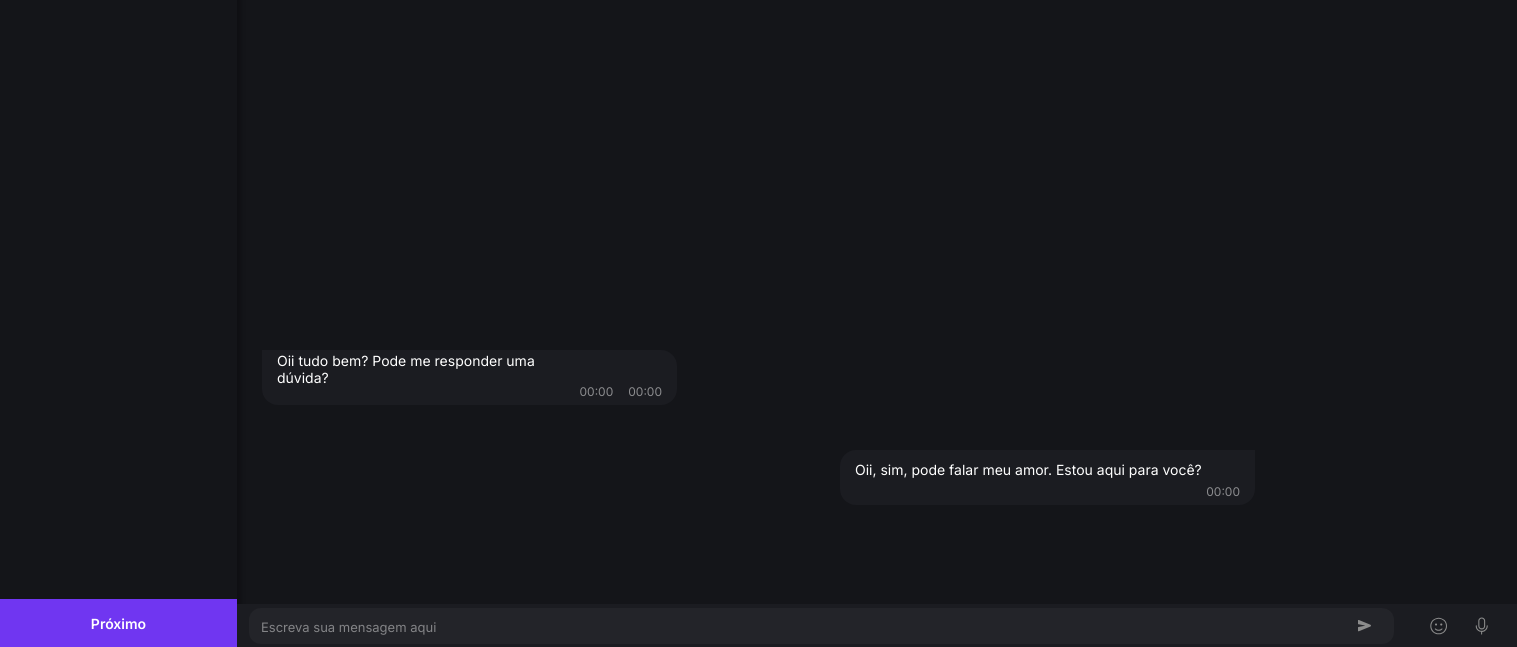
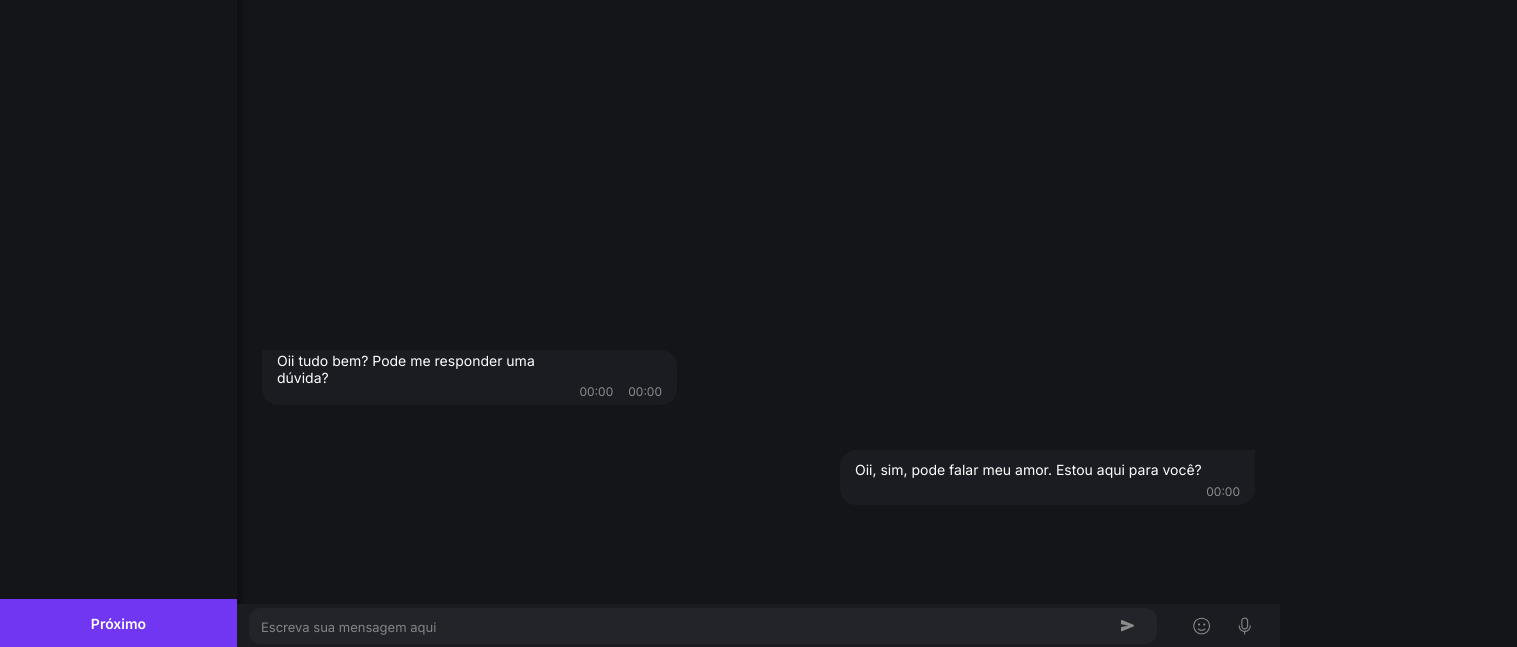
Before and after one commit to MarcoMacias/conversacomigo, a plain HTML site: page chat.html in a window 1280 px wide. Shown: the part 153-800 px from the top of the page, 1517 px wide, since content can reach past the window. Drawn offline with nearby package versions, Linux system fonts and the light colour scheme; a script that the page names is missing.

Commit message:
fix bug that the input on chat page was too big

```diff
--- a/chat.css
+++ b/chat.css
@@ -144,7 +144,7 @@ main {
 .segundoContainer {
     display: flex;
     flex-direction: column;
-    /*justify-content: space-between;*/
+    justify-content: space-between;
     width: 100%;
     height: 40%;
 }
@@ -277,6 +277,8 @@ main {
         margin-top: 20px;
     }
 
+    #containerInput {position: absolute;bottom: 0;}
+
 }
 
 @media screen and (max-width: 390px) {
--- a/chat.html
+++ b/chat.html
@@ -76,7 +76,7 @@
 
 
             <div class="container mt-5"
-                style="background-color: #1B1C21; display: flex; align-items: center; justify-content: center; height: 43px;position: absolute;bottom: 0;">
+                style="background-color: #1B1C21; display: flex; align-items: center; justify-content: center; height: 43px;" id="containerInput">
                 <div class="input-group">
                     <input id="inputText" type="text" class="form-control" placeholder="Escreva sua mensagem aqui"
                         style="border-radius: 12px;">
```
